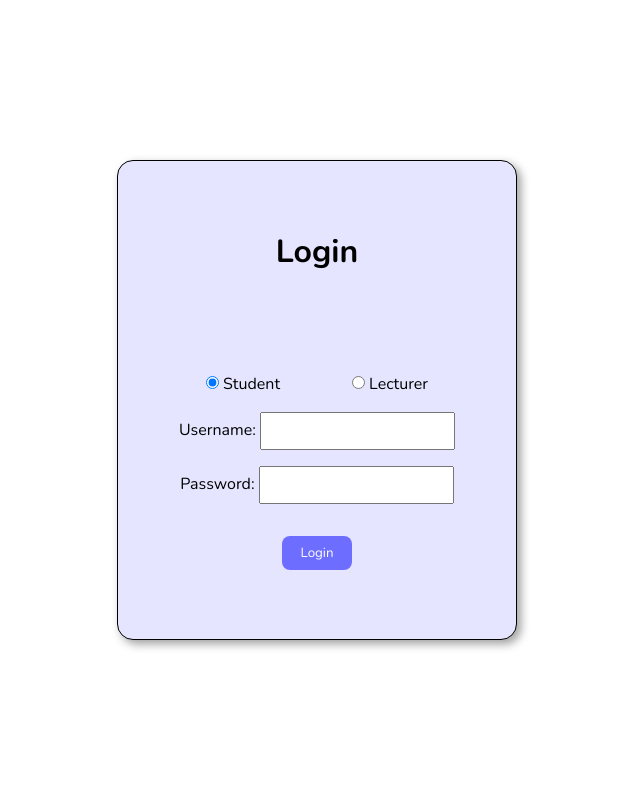
After one commit to MarcoPhanVu/WebDangKyHocPhan, a PHP site: page /CourseRegistering/pages/login.php in a window 1280 px wide. The commit adds this page. Shown: the whole page, without its empty margins (323-963 px from the left). Run offline with PHP 8.4, Linux system fonts and the light colour scheme.

Commit message:
a desperate commit(finish login, fix display, show schedule)

```diff
--- a/pages/components/class-item.php
+++ b/pages/components/class-item.php
@@ -4,7 +4,7 @@
         type="radio"
         name="class-id"
         id="<?php echo $class_designation?>"
-        value="cd<?php echo $class_designation?>"
+        value="<?php echo $class_id?>"
     >
 
     <div class="class-info">
--- a/pages/history.php
+++ b/pages/history.php
@@ -1,4 +1,4 @@
-<div class="displayer container" data-destination="history">
+<div class="displayer hidden" data-destination="history">
     <h2 class="title">This is History</h2>
     <p>Tạm thời kệ</p>
 
--- /dev/null
+++ b/pages/login.php
@@ -0,0 +1,85 @@
+<!DOCTYPE html>
+<html lang="en">
+<head>
+	<meta charset="UTF-8">
+	<meta name="viewport" content="width=device-width, initial-scale=1.0">
+	<link rel="stylesheet" href="../styles/login.css">
+	<title>Trang chủ</title>
+</head>
+<body>
+	<?php include "../server/connection.php"?>
+	<div class="form-container">
+		<h1 class="title">Login</h1>
+		<form class="auth-form" action="" method="GET">
+			<div class="role-select">
+				<label for="student">
+					<input type="radio" name="role-select" id="student" value="student" checked>
+					Student
+				</label>
+				<label for="lecturer">
+					<input type="radio" name="role-select" id="lecturer" value="lecturer">
+					Lecturer
+				</label>
+			</div>
+			<?php
+				if (isset($_GET["username"]) && $_GET["username"] == "") {
+					echo "<p class='warning'>Field cannot be empty</p>";
+				}
+
+				if (isset($_SESSION["wrong-user"]) && $_SESSION["wrong-user"] == true) {
+					echo "<p class='warning'>Nonexisted user</p>";
+				}
+
+				unset($_SESSION["wrong-user"]);
+			?>
+			<label for="username-input">Username:
+				<input type="text" id="username-input" name="username" minlength="1">
+			</label>
+			<?php
+				if (isset($_GET["password"]) && $_GET["password"] == "") {
+					echo "<p class='warning'>Field cannot be empty</p>";
+				}
+
+				if (isset($_SESSION["wrong-pass"]) && $_SESSION["wrong-pass"] == true) {
+					echo "<p class='warning'>Incorrect password</p>";
+				}
+
+				unset($_SESSION["wrong-pass"]);
+			?>
+			<label for="password-input">Password:
+				<input type="password" id="password-input" name="password" minlength="1">
+			</label>
+			<input type="submit" name="login" value="Login" class="submit-btn">
+		</form>
+	</div>
+	<?php
+			// print_r($_GET);
+			// print_r($_SESSION);
+			if (
+				isset($_GET["role-select"]) &&
+				isset($_GET["username"]) &&
+				isset($_GET["password"]) &&
+				$_GET["username"] != "" &&
+				$_GET["password"] != "") {
+				$role = $_GET["role-select"];
+				$query = "SELECT * FROM $role WHERE id=" . $_GET["username"];
+                $result = DataProvider::get_instance()->execute_query($query);
+                $data = $result->fetch();
+				// print_r($data);
+
+				echo "<br>role: " . $_GET["role-select"];
+				if ($_GET["username"] == $_GET["password"] && $_GET["username"] == $data[0]) {
+					header('Location: ../index.php');
+					$_SESSION["username"] = $data[1] . " " . $data[2];
+					$_SESSION["user-type"] = $_GET["role-select"];
+				}
+				else if ($_GET["username"] != $data[0]) {
+					$_SESSION["wrong-user"] = true;
+				}
+				else if ($_GET["username"] != $_GET["password"]) {
+					$_SESSION["wrong-pass"] = true;
+				}
+			}
+		?>
+</body>
+</html>
--- a/pages/similar-course.php
+++ b/pages/similar-course.php
@@ -1,4 +1,4 @@
-<div class="displayer container" data-destination="similar-course">
+<div class="displayer hidden" data-destination="similar-course">
     <h2 class="title">This is Similar Course</h2>
     <p>Chỉ hiển thị thông tin, tạm thời kệ</p>
 </div>
--- a/scripts/script.js
+++ b/scripts/script.js
@@ -4,9 +4,13 @@ $( document ).ready(function() {
     const displaySelection = document.querySelectorAll('[data-target]');
     const displayers = document.querySelectorAll(".displayer");
 
-    console.log(displaySelection)
+    console.log(displaySelection);
+    console.log(displayers);
 
     displaySelection.forEach(selection => {
+        // selection.classList.add("hidden");
+        // selection.classList.remove("active");
+
         selection.addEventListener("click", (ev) => {
             // console.log(ev);
             let target = selection.dataset.target;
--- a/server/connection.php
+++ b/server/connection.php
@@ -4,10 +4,11 @@
 	define("DB_PASS", "");
 	define("DB_NAME", "user_course_registration");
 	define("DB_PORT", "3306");
+	$connection = new mysqli(DB_HOST, DB_USER, DB_PASS, DB_NAME, DB_PORT);
 
 	define("SITEURL", "http://localhost/CourseRegistering/");
 
-$connection = new mysqli(DB_HOST, DB_USER, DB_PASS, DB_NAME, DB_PORT);
+	session_start();
 
 	// // Check connection
 	// if ($connection -> connect_error) {
@@ -57,3 +58,10 @@ class DataProvider {
 			return $result;
 		}
 	}
+
+
+	// COMMON VARS
+
+	$weekdays = array('Sunday', 'Monday', 'Tuesday', 'Wednesday', 'Thursday', 'Friday', 'Saturday');
+
+?>
--- /dev/null
+++ b/styles/login.css
@@ -0,0 +1,74 @@
+@import url('https://fonts.googleapis.com/css2?family=Nunito:wght@200;300;400;500;600;700;800&display=swap');
+
+* {
+	padding: 0;
+	margin: 0;
+	box-sizing: border-box;
+	font-family: 'Nunito', sans-serif;
+}
+
+body {
+    height: 100vh;
+    /* background-color: chocolate; */
+    display: flex;
+    align-items: center;
+}
+
+.form-container {
+    margin: auto;
+    width: 32%;
+    height: 60%;
+    max-width: 400px;
+    max-height: 600px;
+    background-color: rgb(229, 229, 255);
+    text-align: center;
+    border-radius: 16px;
+    padding: 24px;
+    display: flex;
+    flex-direction: column;
+    justify-content: space-around;
+    border: 1px solid #000;
+    box-shadow: 4px 4px 10px #00000060;
+}
+
+.auth-form {
+    /* background-color: aliceblue; */
+    display: flex;
+    flex-direction: column;
+}
+
+.auth-form .role-select {
+    display: flex;
+    height: 40px;
+    justify-content: space-evenly;
+    align-items: center;
+}
+
+.auth-form .role-select > label {
+    padding: 8px;
+}
+
+.auth-form > label {
+    /* background-color: cadetblue; */
+    min-width: 100px;
+    padding: 8px;
+    text-align: center;
+}
+
+.auth-form > label > input {
+    padding: 8px;
+    text-align: center;
+}
+
+.auth-form > .submit-btn {
+    padding: 8px;
+    text-align: center;
+    margin: auto;
+    margin-top: 24px;
+    border: none;
+    width: 20%;
+    cursor: pointer;
+    background-color: rgb(109, 109, 255);
+    color: white;
+    border-radius: 8px;
+}
```
Also changed, not shown: index.php (+9 -5 lines), pages/course-info.php (+28 -9 lines), pages/registering-course.php (+15 -2 lines), pages/schedule.php (+12 -1 lines), styles/course-display.css (+27 -8 lines), styles/main.css (+46 -8 lines). Lines whose indentation alone changed are shown as unchanged.
